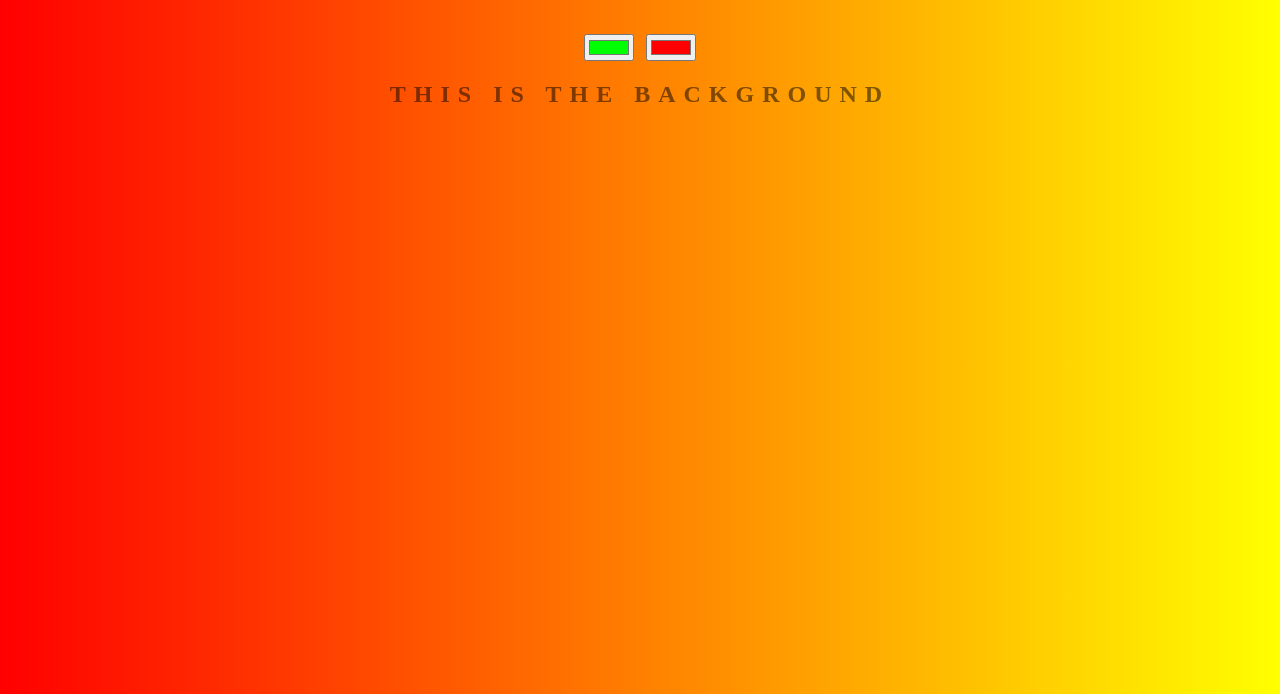
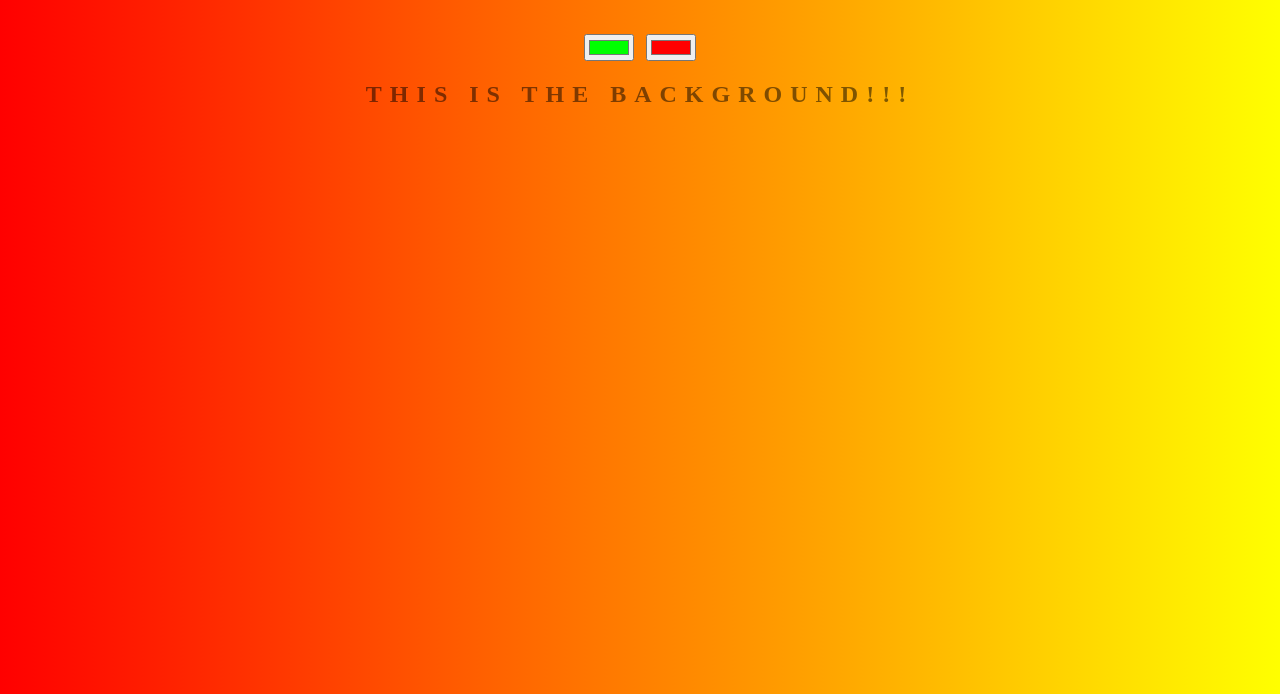
Before and after one commit to brunocamparadiniz/background-generator, a plain HTML site: page index.html in a window 1280 px wide. Shown: the part 106-800 px from the top of the page. Drawn offline with Linux system fonts and the light colour scheme.

Commit message:
changing text

```diff
--- a/index.html
+++ b/index.html
@@ -10,7 +10,7 @@
 	<h1>cool Generator</h1>
 	<input class="color1" type="color" name="color1" value="#00ff00">
 	<input class="color2" type="color" name="color2" value="#ff0000">
-	<h2>This is the background</h2>
+	<h2>This is the background!!!</h2>
 	<h3></h3>
 	<script type="text/javascript" src="script.js"></script>
 </body>
```
